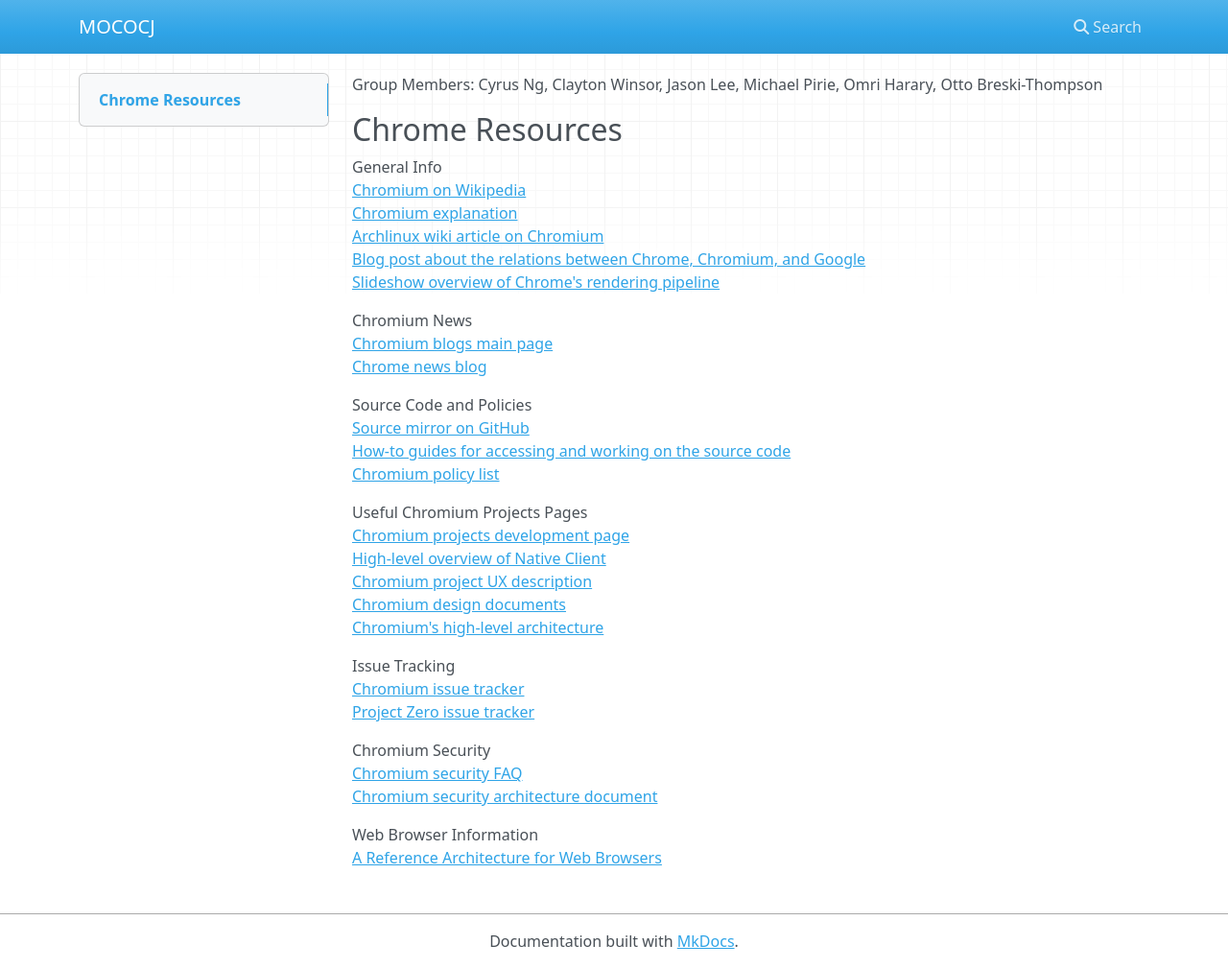
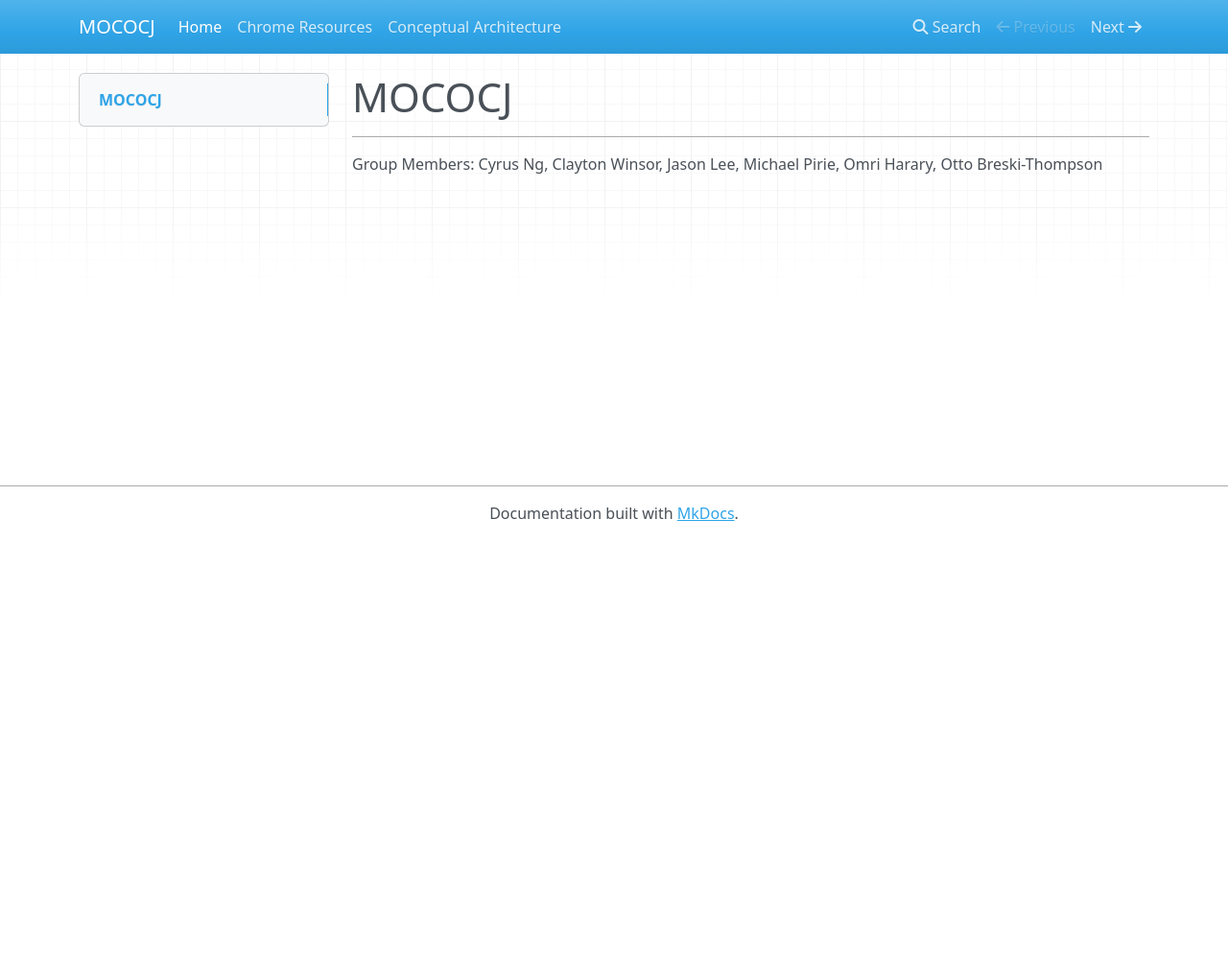
Before and after one commit to MOCOCJ/322-site, an MkDocs documentation site: the page built from docs/index.md, in a window 1280 px wide and 1009 px high. Shown: the whole window at 96% size. Built offline with MkDocs 1.6.1, drawn with Linux system fonts in a browser that asks for light colours; nearby versions of some CDN libraries.

Commit message:
whatever

```diff
--- a/docs/index.md
+++ b/docs/index.md
@@ -1,37 +1,4 @@
+# MOCOCJ
+---
+
 Group Members: Cyrus Ng, Clayton Winsor, Jason Lee, Michael Pirie, Omri Harary, Otto Breski-Thompson
-
-## Chrome Resources
-
-General Info
-[Chromium on Wikipedia](https://en.wikipedia.org/wiki/Chromium_(web_browser))
-[Chromium explanation](https://www.computerworld.com/article/3261009/web-browsers/googles-chromium-browser-explained.html)
-[Archlinux wiki article on Chromium](https://wiki.archlinux.org/index.php/Chromium)
-[Blog post about the relations between Chrome, Chromium, and Google](https://blog.chromium.org/2008/10/google-chrome-chromium-and-google.html)
-[Slideshow overview of Chrome's rendering pipeline](https://docs.google.com/presentation/d/1boPxbgNrTU0ddsc144rcXayGA_WF53k96imRH8Mp34Y)
-
-Chromium News
-[Chromium blogs main page](https://blog.chromium.org/)
-[Chrome news blog](https://blog.google/products/chrome/)
-
-Source Code and Policies
-[Source mirror on GitHub](https://github.com/chromium/chromium)
-[How-to guides for accessing and working on the source code](https://www.chromium.org/developers/how-tos/get-the-code)
-[Chromium policy list](https://dev.chromium.org/administrators/policy-list-3)
-
-Useful Chromium Projects Pages
-[Chromium projects development page](https://dev.chromium.org/Home)
-[High-level overview of Native Client](https://www.chromium.org/nativeclient/getting-started/getting-started-background-and-basics)
-[Chromium project UX description](https://dev.chromium.org/user-experience)
-[Chromium design documents](https://www.chromium.org/developers/design-documents)
-[Chromium's high-level architecture](https://www.chromium.org/developers/design-documents/multi-process-architecture)
-
-Issue Tracking
-[Chromium issue tracker](https://bugs.chromium.org/p/chromium/issues/list)
-[Project Zero issue tracker](https://bugs.chromium.org/p/project-zero/issues/list)
-
-Chromium Security
-[Chromium security FAQ](https://dev.chromium.org/Home/chromium-security/security-faq?pli=1)
-[Chromium security architecture document](https://seclab.stanford.edu/websec/chromium/chromium-security-architecture.pdf)
-
-Web Browser Information
-[A Reference Architecture for Web Browsers](https://grosskurth.ca/papers/browser-refarch.pdf)
--- a/mkdocs.yml
+++ b/mkdocs.yml
@@ -1 +1,6 @@
 site_name: MOCOCJ
+
+nav:
+  - Home: index.md
+  - Chrome Resources: assignment0.md
+  - Conceptual Architecture: assignment1.md
```
Also changed, not shown: docs/assignment0.md (added, +35 -0 lines), docs/assignment1.md (added, +2 -0 lines).
